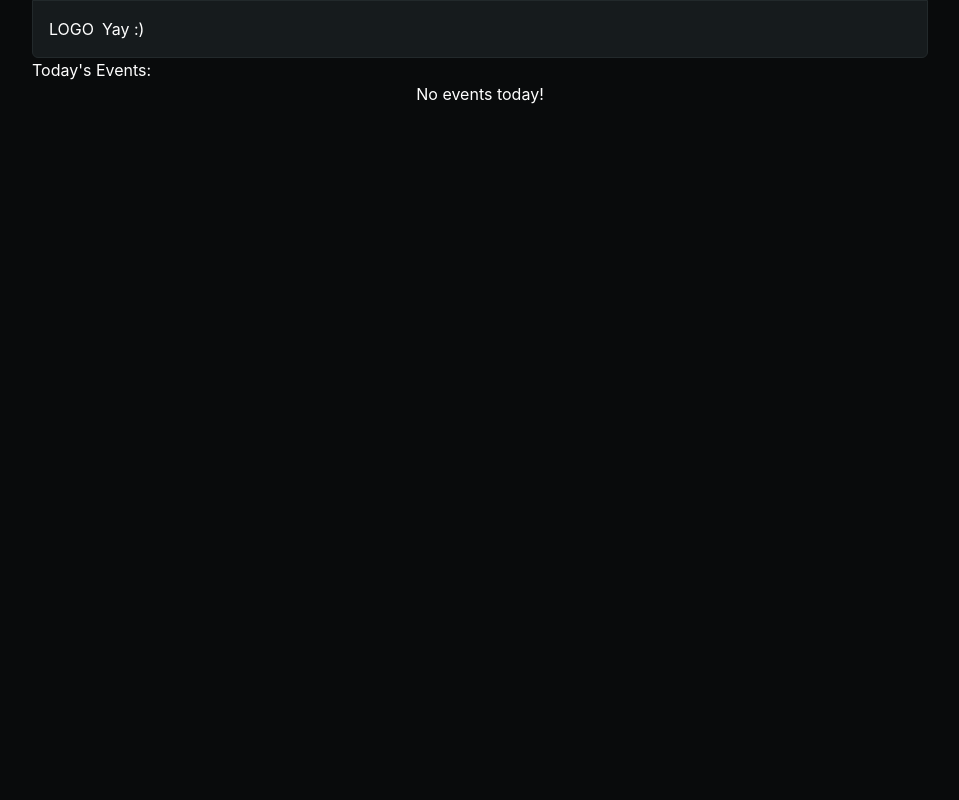
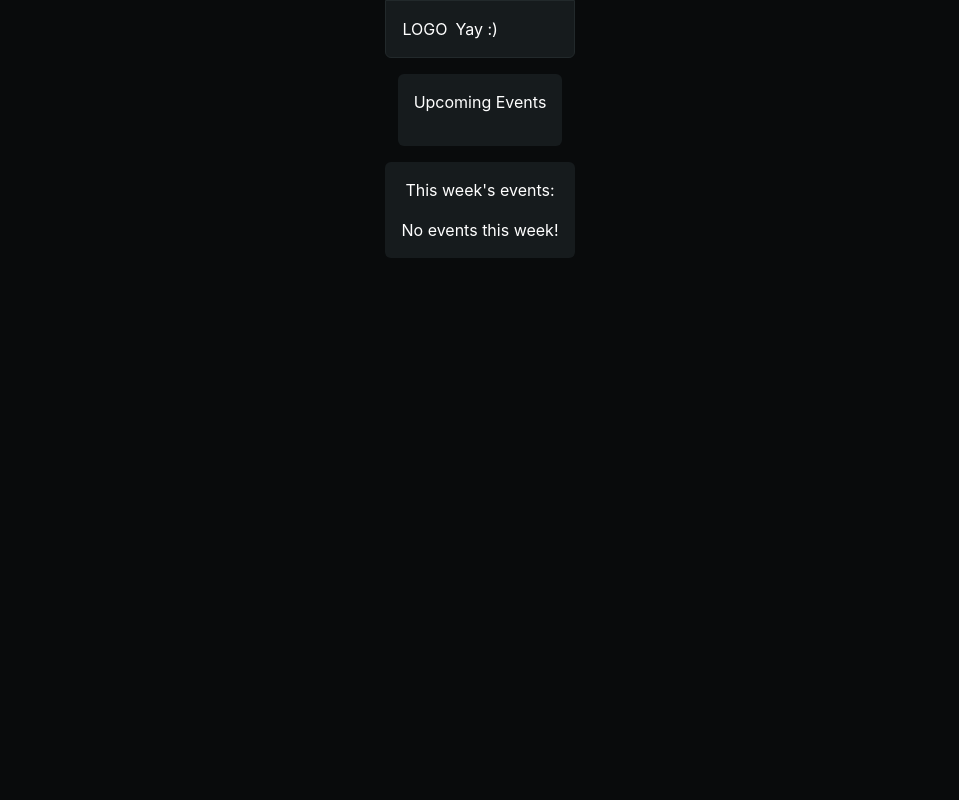
Before and after one commit to systematical-ter/compete.blazblue, a Flask app: template flasksite/templates/calendar.html in a window 1280 px wide. Shown: the whole page, without its empty margins (160-1119 px from the left). Run offline with Flask 3, Linux system fonts and the light colour scheme; the template is opened without the code that fills it, so the values that code supplies are empty; parts of the project's set-up code (start-up, migrations or seed data) failed here and were passed over; some libraries are stand-ins or nearby versions.

Commit message:
Continue pretty-fication Now only shows current week of events. Added logos for URLs.

```diff
--- a/flasksite/app.py
+++ b/flasksite/app.py
@@ -1,6 +1,8 @@
 import datetime
 import html
 import re
+
+import dateutil
 
 import cloudlib
 from flask import Flask, render_template
@@ -62,12 +64,13 @@ def strip_info_from_description(event_desc):
     #       as a bulleted list.
     #   Is what it is; this is fine for a first solution.
 
-    twitch_link = r"(?P<url>twitch\.tv\/[a-zA-Z_0-9]+)($|&amp;sa=.+)"
-    discord_link = r"(?P<url>discord.gg\/[a-zA-Z_0-9]+)($|&amp;sa=.+)"
-    twitter_link = r"(?P<url>x.com\/[a-zA-Z_0-9]+)($|&amp;sa=.+)"
-    matcherino_link = r"(?P<url>matcherino.com\/t\/[a-zA-Z_0-9]+)($|&amp;sa=.+)"
-    bracket_link = r"(?P<url>start.gg\/[a-zA-Z0-9]+)($|&amp;sa=.+)"
+    twitch_link = r"(?P<url>twitch\.tv\/[a-zA-Z_0-9]+)($|&amp;sa=.+|\")"
+    discord_link = r"(?P<url>discord\.gg\/[a-zA-Z_0-9]+)($|&amp;sa=.+|\")"
+    twitter_link = r"(?P<url>x\.com\/[a-zA-Z_0-9]+)($|&amp;sa=.+|\")"
+    matcherino_link = r"(?P<url>matcherino\.com\/t\/[a-zA-Z_0-9]+)($|&amp;sa=.+|\")"
+    bracket_link = r"(?P<url>start\.gg\/[a-zA-Z0-9]+)($|&amp;sa=.+|\")"
 
+    print(event_desc)
     # google LOVES putting their own bullshit in front of some links!!!
     image_link = r"(&quot;|\")<a href=\"(https://www.google.com/url\?q=)*(?P<url>.+?)(\"|&amp;)"
 
@@ -95,7 +98,7 @@ def strip_info_from_description(event_desc):
     if ma is not None:
         res['links']['matcherino'] = ma.groupdict()['url']
     if br is not None:
-        res['links']['bracket'] = br.groupdict()['url']
+        res['links']['start'] = br.groupdict()['url']
     if details is not None:
         res['details'] = details['items']
     if image is not None:
@@ -111,7 +114,7 @@ def test():
 @app.route('/')
 def home():
 
-    today_events = []
+    thisweek_events = []
     this_sunday = get_sunday(datetime.datetime.now(tz=datetime.UTC))
     min_date = this_sunday + datetime.timedelta()
     max_date = this_sunday + datetime.timedelta(days=20)
@@ -133,6 +136,11 @@ def home():
         # nuke all HTML symbols in the event name so if someone tries to do injection stuff it just word vomits
         event['summary'] = html.escape(event['summary'], quote=False)
 
-        today_events.append(event)
+        # ISO calendar starts on Monday
+        event_week = dateutil.parser.isoparse(event['start']['dateTime']).isocalendar().week
+        this_week = (this_sunday + datetime.timedelta(days=1)).isocalendar().week
 
-    return render_template('calendar.html', events=ev, today_events=today_events, min_date=min_date, max_date=max_date)
+        if event_week == this_week :
+            thisweek_events.append(event)
+
+    return render_template('calendar.html', events=ev, thisweek_events=thisweek_events, min_date=min_date, max_date=max_date)
--- a/flasksite/static/styles/output.css
+++ b/flasksite/static/styles/output.css
@@ -187,6 +187,9 @@
   .table {
     display: table;
   }
+  .h-2 {
+    height: calc(var(--spacing) * 2);
+  }
   .h-5 {
     height: calc(var(--spacing) * 5);
   }
@@ -199,11 +202,17 @@
   .min-h-screen {
     min-height: 100vh;
   }
+  .w-2 {
+    width: calc(var(--spacing) * 2);
+  }
   .w-3xl {
     width: var(--container-3xl);
   }
   .w-4xl {
     width: var(--container-4xl);
+  }
+  .w-5 {
+    width: calc(var(--spacing) * 5);
   }
   .w-5xl {
     width: var(--container-5xl);
@@ -219,6 +228,12 @@
   }
   .w-xs {
     width: var(--container-xs);
+  }
+  .max-w-4xl {
+    max-width: var(--container-4xl);
+  }
+  .max-w-5xl {
+    max-width: var(--container-5xl);
   }
   .border-collapse {
     border-collapse: collapse;
@@ -300,8 +315,22 @@
   .underline {
     text-decoration-line: underline;
   }
+  .shadow-xl\/20 {
+    --tw-shadow-alpha: 20%;
+    --tw-shadow: 0 20px 25px -5px var(--tw-shadow-color, oklab(from rgb(0 0 0 / 0.1) l a b / 20%)), 0 8px 10px -6px var(--tw-shadow-color, oklab(from rgb(0 0 0 / 0.1) l a b / 20%));
+    box-shadow: var(--tw-inset-shadow), var(--tw-inset-ring-shadow), var(--tw-ring-offset-shadow), var(--tw-ring-shadow), var(--tw-shadow);
+  }
+  .shadow-xl\/40 {
+    --tw-shadow-alpha: 40%;
+    --tw-shadow: 0 20px 25px -5px var(--tw-shadow-color, oklab(from rgb(0 0 0 / 0.1) l a b / 40%)), 0 8px 10px -6px var(--tw-shadow-color, oklab(from rgb(0 0 0 / 0.1) l a b / 40%));
+    box-shadow: var(--tw-inset-shadow), var(--tw-inset-ring-shadow), var(--tw-ring-offset-shadow), var(--tw-ring-shadow), var(--tw-shadow);
+  }
   .shadow {
     --tw-shadow: 0 1px 3px 0 var(--tw-shadow-color, rgb(0 0 0 / 0.1)), 0 1px 2px -1px var(--tw-shadow-color, rgb(0 0 0 / 0.1));
+    box-shadow: var(--tw-inset-shadow), var(--tw-inset-ring-shadow), var(--tw-ring-offset-shadow), var(--tw-ring-shadow), var(--tw-shadow);
+  }
+  .shadow-xl {
+    --tw-shadow: 0 20px 25px -5px var(--tw-shadow-color, rgb(0 0 0 / 0.1)), 0 8px 10px -6px var(--tw-shadow-color, rgb(0 0 0 / 0.1));
     box-shadow: var(--tw-inset-shadow), var(--tw-inset-ring-shadow), var(--tw-ring-offset-shadow), var(--tw-ring-shadow), var(--tw-shadow);
   }
   .outline {
--- a/flasksite/templates/calendar.html
+++ b/flasksite/templates/calendar.html
@@ -50,21 +50,27 @@
 {% endblock %}
 
 {%block calendar %}
+<div>
+  Upcoming Events
+</div>
 <div id="calendar_week" class="ec-dark"></div>
 {%endblock%}
 
 {%block info %}
-Today's Events:
+<div>
+This week's events:
+</div>
 <div class="flex flex-wrap gap-4 justify-center">
     {% autoescape off %}
-    {% for event in today_events %}
+    {% for event in thisweek_events %}
     <div class="w-sm bg-middle p-2 rounded-md
-                border border-accent">
+                border border-accent shadow-xl/40
+                flex flex-col gap-2">
         <div class="w-fill h-40 overflow-clip flex justify-center items-center border border-accent rounded-md">
           <img src="{{ event.image }}" referrerpolicy="no-referrer"  >
         </div>
 
-        <b>{{ event.summary }}</b></br>
+        <b>{{ event.summary }}</b>
         {% if event.details|length > 0 %}
           <ul class="list-disc list-inside">
           {% for item in event.details %}
@@ -72,12 +78,18 @@ Today's Events:
           {% endfor %}
           </ul>
         {% endif %}
+        <div class="flex flex-row gap-4">
         {% for type, link in event.links.items() %}
-            {{ link }} </br>
+            <div class="w-5 h-5 flex items-center">
+              <a href="http://{{link}}">
+              <img src="{{ url_for('static', filename='images/')}}{{ type }}.png"/>
+              </a>
+            </div>
         {% endfor %}
+        </div>
     </div>
     {% else %}
-        No events today!
+        No events this week!
     {% endfor %}
     {% endautoescape %}
 </div>
--- a/flasksite/templates/core.html
+++ b/flasksite/templates/core.html
@@ -7,8 +7,8 @@
   {% block head %}{% endblock head %}
 </head>
 <body class="flex flex-col items-center bg-dark">
-<div id="div-body" class="flex flex-col w-5xl items-center min-h-screen">
-  <div id="div-header" class="w-4xl p-4
+<div id="div-body" class="flex flex-col max-w-5xl items-center min-h-screen gap-4">
+  <div id="div-header" class="w-full p-4
                              bg-middle
                              border border-accent
                              rounded-b-md
@@ -20,10 +20,10 @@
       Yay :)
     </div>
   </div>
-  <div id="div-calendar" class="w-4xl">
+  <div id="div-calendar" class="max-w-4xl p-4 bg-middle rounded-md flex flex-col gap-4 items-center">
     {% block calendar %}{% endblock %}
   </div>
-  <div id="div-content" class="w-4xl">
+  <div id="div-content" class="max-w-4xl p-4 bg-middle rounded-md flex flex-col gap-4 items-center">
     {% block info %}{% endblock %}
   </div>
 </div>
```
Also changed, not shown: flasksite/static/images/discord.png (added), flasksite/static/images/matcherino.png (added), flasksite/static/images/start.png (added), flasksite/static/images/twitch.png (added), flasksite/static/images/twitter.png (added).
